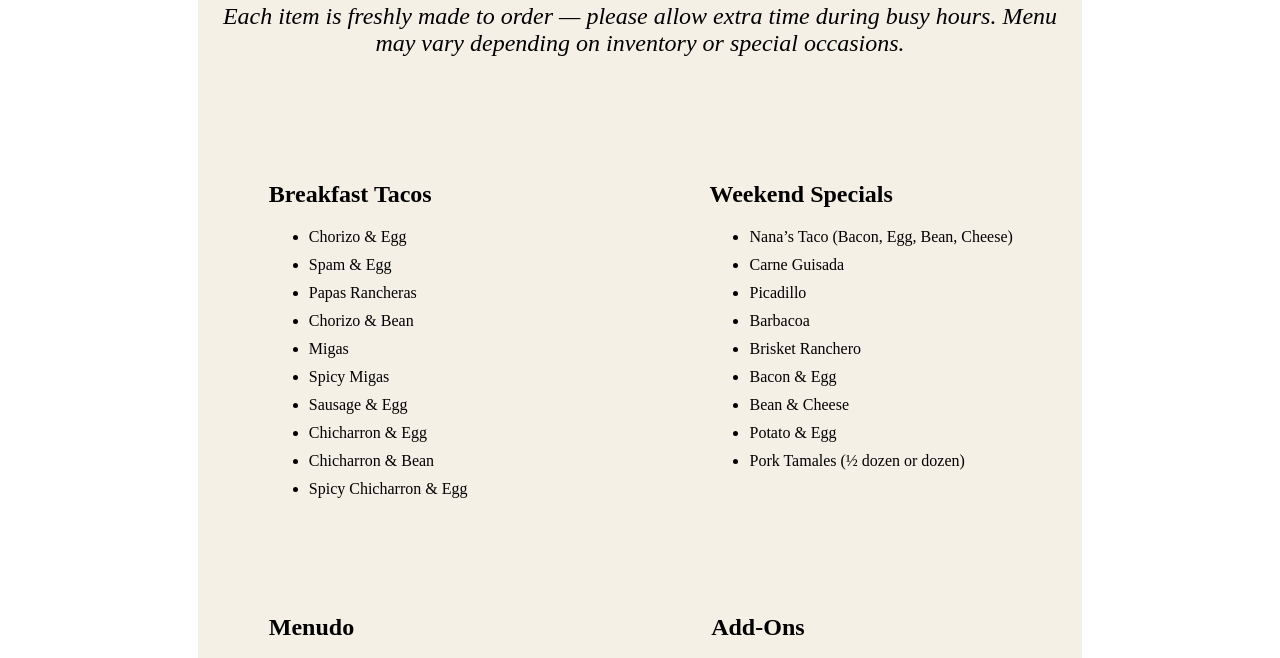
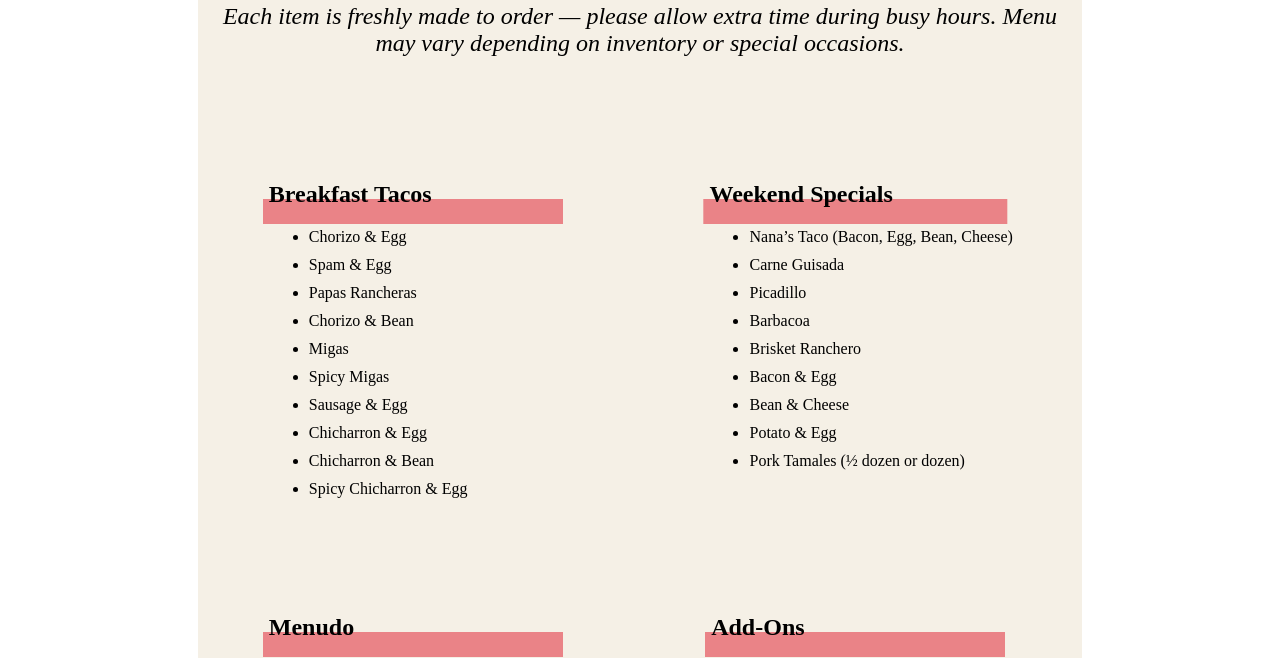
Before and after one commit to BrianMcCune/nanas-kitchen, a Gatsby site: page /menu in a window 1280 px wide. Shown: the part 261-919 px from the top of the page. Built offline with nearby package versions, Linux system fonts and the light colour scheme; Gatsby itself is replaced by a stand-in of ours.

Commit message:
menu styling

```diff
--- a/src/pages/menu.tsx
+++ b/src/pages/menu.tsx
@@ -11,7 +11,7 @@ const Menu = () => {
                 </div>
 
                 <div>
-                    <h2>Breakfast Tacos</h2>
+                    <h2><span>Breakfast Tacos</span></h2>
                     <ul>
                         <li>Chorizo & Egg</li>
                         <li>Spam & Egg</li>
@@ -27,7 +27,7 @@ const Menu = () => {
                 </div>
 
                 <div>
-                    <h2>Weekend Specials</h2>
+                    <h2><span>Weekend Specials</span></h2>
                     <ul>
                         <li>Nana’s Taco (Bacon, Egg, Bean, Cheese)</li>
                         <li>Carne Guisada</li>
@@ -42,7 +42,7 @@ const Menu = () => {
                 </div>
 
                 <div>
-                    <h2>Menudo</h2>
+                    <h2><span>Menudo</span></h2>
                     <ul>
                         <li>Small (16 oz)</li>
                         <li>Large (32 oz)</li>
@@ -50,7 +50,7 @@ const Menu = () => {
                 </div>
 
                 <div>
-                    <h2>Add-Ons</h2>
+                    <h2><span>Add-Ons</span></h2>
                     <ul>
                         <li>Cheese</li>
                         <li>Beans</li>
@@ -60,7 +60,7 @@ const Menu = () => {
                 </div>
 
                 <div className='drinks'>
-                    <h2>Drinks</h2>
+                    <h2><span>Drinks</span></h2>
                     <ul>
                         <li>Big Red</li>
                         <li>Dr. Pepper</li>
--- a/src/styles/menu.css
+++ b/src/styles/menu.css
@@ -54,3 +54,20 @@ span {
     z-index: 0;
     background-color: rgb(255, 212, 14, 0.8);
 }
+
+.menu div h2 {
+    position: relative;
+}
+
+.menu div h2::after {
+    content: '';
+    position: absolute;
+    top: 18px;
+    left: 48%;
+    transform: translateX(-50%);
+    width: 100%;
+    height: 25px;
+    z-index: 0;
+    /* background-color: rgb(197, 250, 254); */
+    background-color: rgb(223, 24, 42, 0.5);
+}
```
